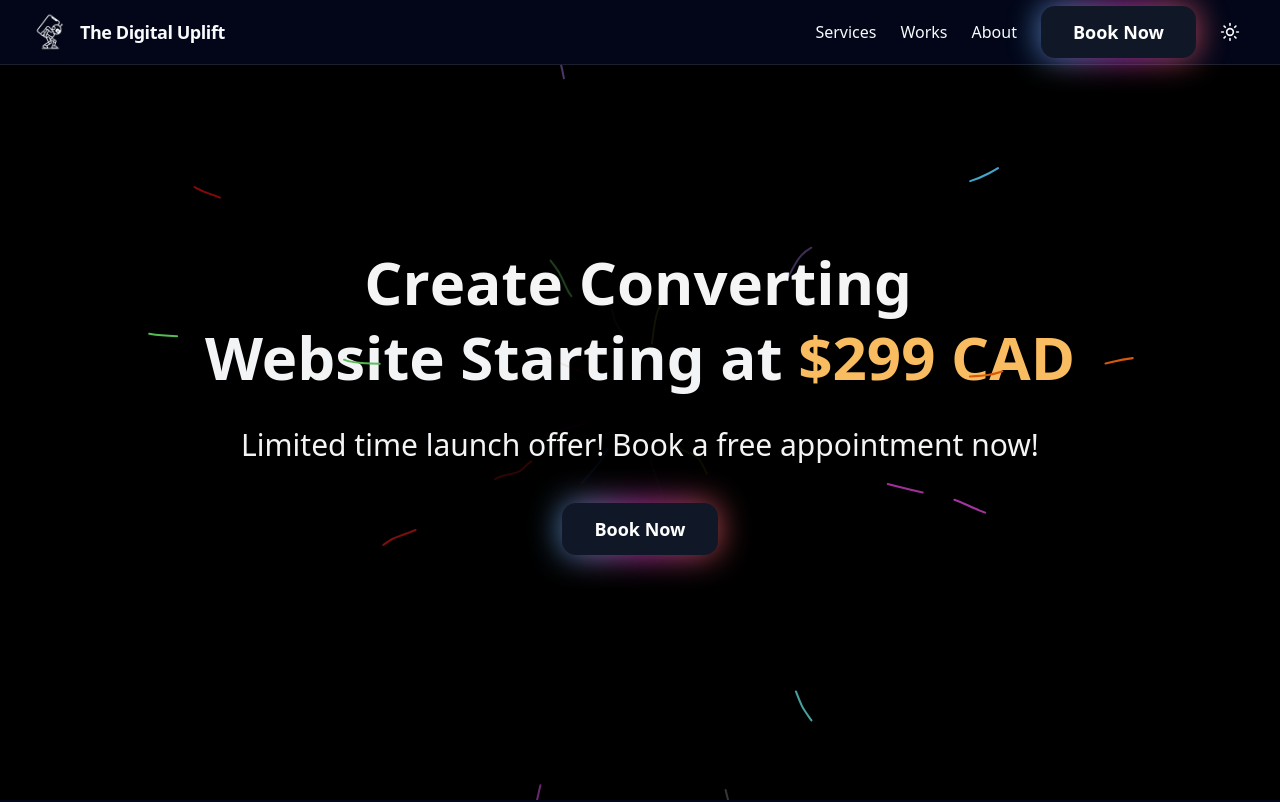
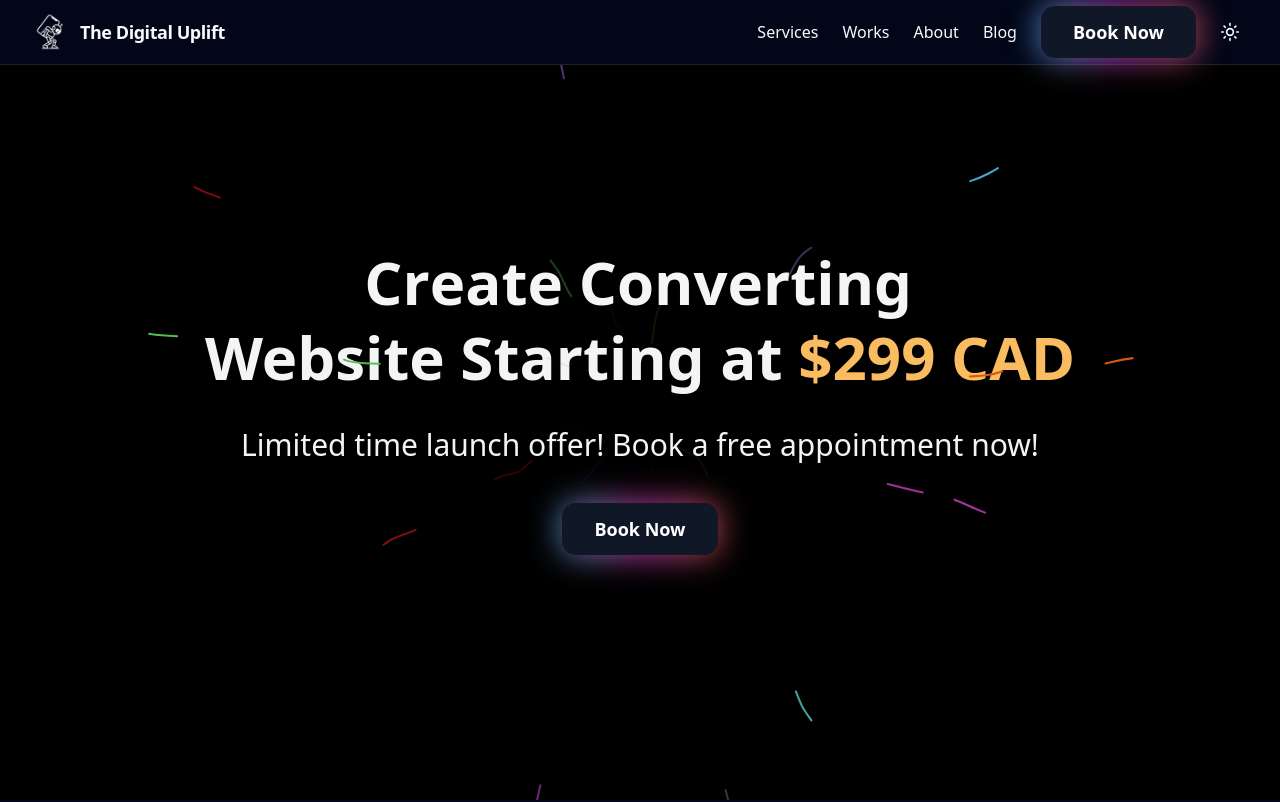
Before and after one commit to abhiram-shaji/the-digital-uplift, a Next.js app: page / in a window 1280 px wide. Shown: the top 802 px of the page. Built offline with nearby package versions, Linux system fonts and the light colour scheme.

Commit message:
Add blog nav item and update sitemap

```diff
--- a/src/components/sections/ArticleTilesSection.tsx
+++ b/src/components/sections/ArticleTilesSection.tsx
@@ -5,7 +5,7 @@ import { articles } from '@/lib/data/articles';
 
 export default function ArticleTilesSection() {
   return (
-    <section className="px-2 sm:px-4">
+    <section id="blog" className="px-2 sm:px-4">
       <h2 className="text-2xl sm:text-3xl font-bold mb-6 sm:mb-8 text-center">
         Blog
       </h2>
--- a/src/components/ui/DesktopNav.tsx
+++ b/src/components/ui/DesktopNav.tsx
@@ -7,6 +7,7 @@ const navItems = [
   { label: "Services", href: "#services" },
   { label: "Works", href: "#works" },
   { label: "About", href: "#about" },
+  { label: "Blog", href: "#blog" },
 ];
 
 export default function DesktopNav() {
--- a/src/components/ui/MobileNav.tsx
+++ b/src/components/ui/MobileNav.tsx
@@ -58,6 +58,13 @@ export default function MobileNav() {
           >
             About
           </Link>
+          <Link
+            href="#blog"
+            className="text-lg font-medium"
+            onClick={handleNavClick}
+          >
+            Blog
+          </Link>
 
             <Button size="lg" onClick={handleBookNow} aria-label="Book Now Button Mobile">
               Book Now
```
Also changed, not shown: 1 other file (tests, documents, lock files or other folders). Lines whose indentation alone changed are shown as unchanged.
